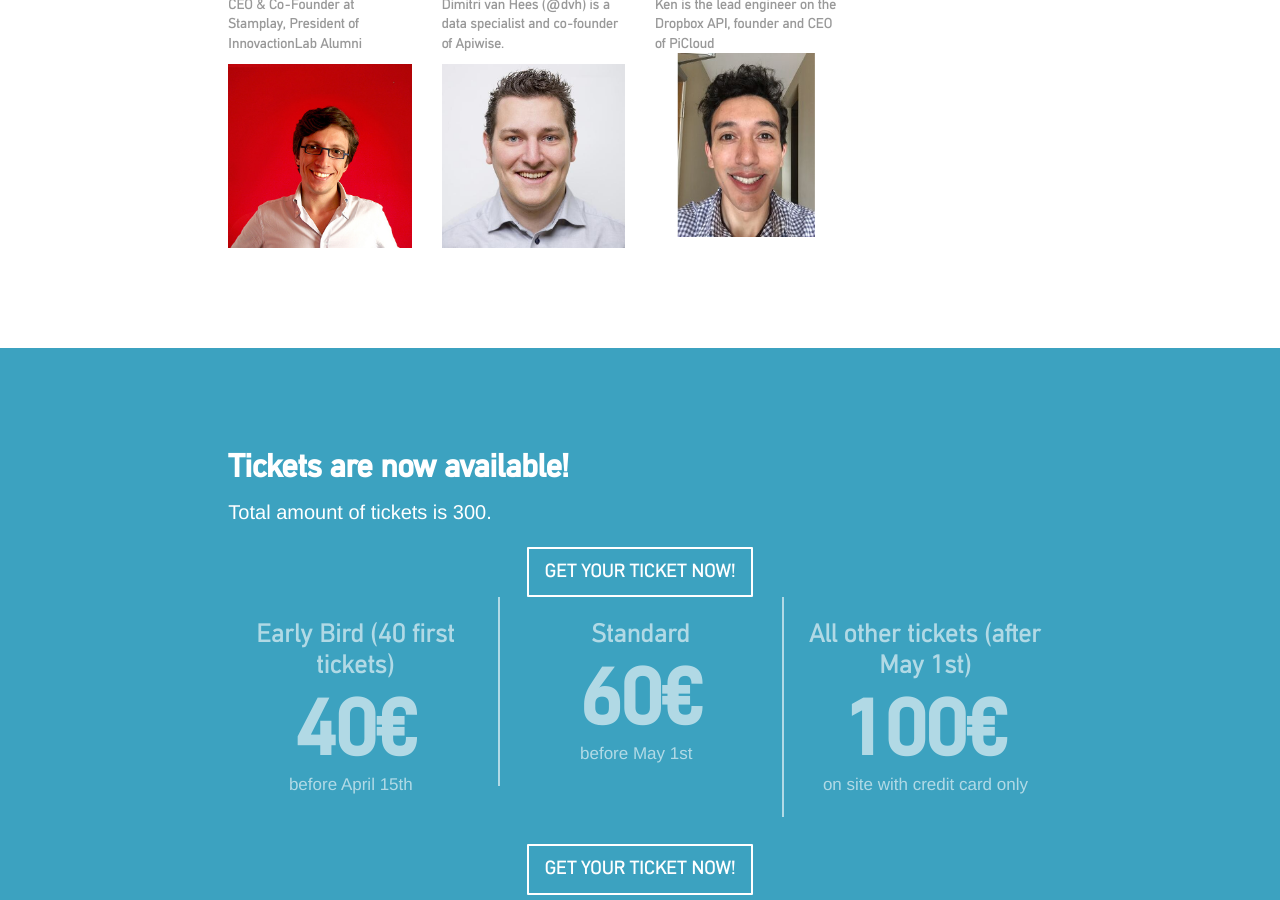
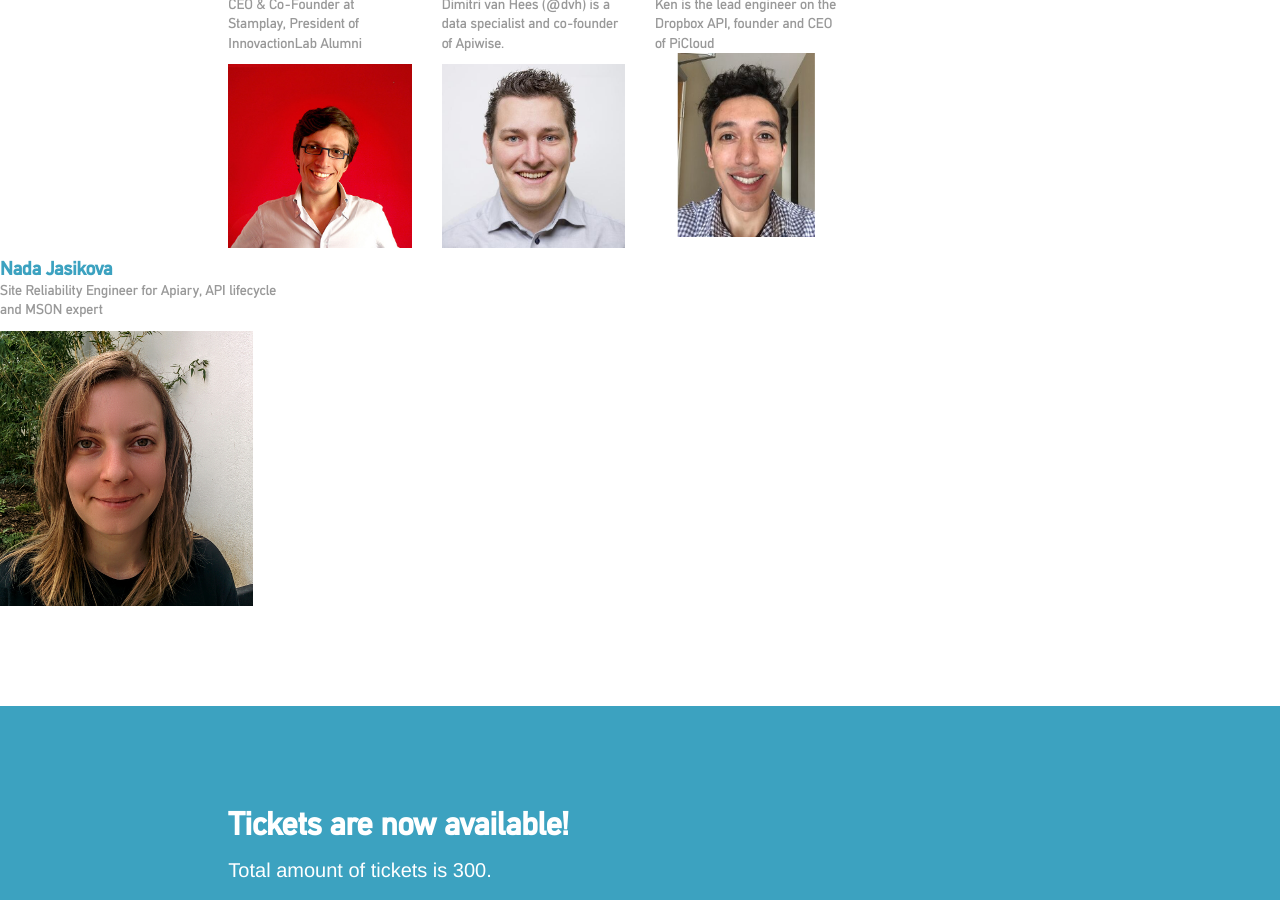
Before and after one commit to apidaysnordic/apidaysnordic.github.io, a Jekyll site: the page built from index.md, in a window 1280 px wide and 900 px high, scrolled down 5299 px. Built offline with Jekyll 4.4.1, drawn with Linux system fonts in a browser that asks for light colours; some web fonts are replaced; comment, search, counter and statistics services are not loaded.

Commit message:
Added Nada pic

```diff
--- a/_layouts/default.html
+++ b/_layouts/default.html
@@ -357,7 +357,6 @@
 		</div>
 
 		<div class="row">
-
                     <div class="col-xs-12 col-sm-6 col-md-4 col-lg-3">
                         <div class="speaker">
                             <a href="/2016/03/20/giuliano-iacobelli.html">
@@ -372,7 +371,6 @@
 
                         </div>
                     </div>
-
 
 		    <div class="col-xs-12 col-sm-6 col-md-4 col-lg-3">
                         <div class="speaker">
@@ -389,6 +387,54 @@
                         </div>
                     </div>
 
+                    <div class="col-xs-12 col-sm-6 col-md-4 col-lg-3">
+                        <div class="speaker">
+                            <a href="/2016/04/15/ken-elkabany.html">
+                                <h4 class="speaker-profile">Ken Elkabany<br><small>Ken is the lead engineer on the Dropbox API, founder and CEO of PiCloud</sm$
+
+                                <div class="speaker-image">
+
+                                    <img src="/images/speakers/kelkabany.png" style="max-width: 100%" />
+
+                                </div>
+                            </a>
+
+                        </div>
+                    </div>
+
+                </div>
+
+
+                <div class="row">
+                    <div class="col-xs-12 col-sm-6 col-md-4 col-lg-3">
+                        <div class="speaker">
+                            <a href="/2016/04/17/nada-jasikova.html">
+                                <h4 class="speaker-profile">Nada Jasikova<br><small>Site Reliability Engineer for Apiary, API lifecycle and MSON expert</small></h4>
+
+                                <div class="speaker-image">
+
+                                    <img src="/images/speakers/nada1.png" style="max-width: 100%" />
+
+                                </div>
+                            </a>
+
+                        </div>
+                    </div>
+<!--
+                    <div class="col-xs-12 col-sm-6 col-md-4 col-lg-3">
+                        <div class="speaker">
+                            <a href="">
+                                <h4 class="speaker-profile">Dimitri van Hees<br><small>Dimitri van Hees (@dvh) is a data specialist and co-founder of Apiwise.</small></h4>
+
+                                <div class="speaker-image">
+
+                                    <img src="/images/speakers/dimitri.png" style="max-width: 100%" />
+
+                                </div>
+                           </a>
+
+                        </div>
+                    </div>
 
                     <div class="col-xs-12 col-sm-6 col-md-4 col-lg-3">
                         <div class="speaker">
@@ -404,11 +450,8 @@
 
                         </div>
                     </div>
-
-
-
+-->
                 </div>
-
 
 
             </div>
```
Also changed, not shown: images/speakers/nada1.png (added).
